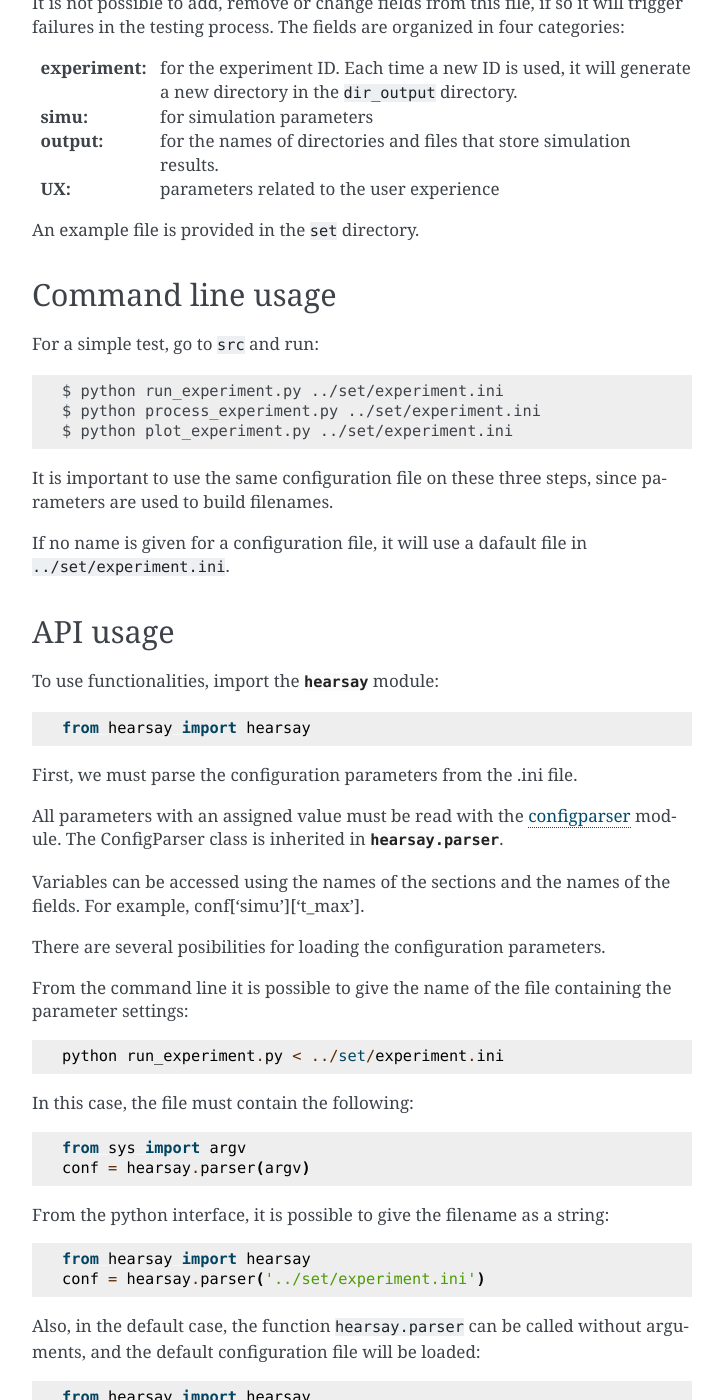
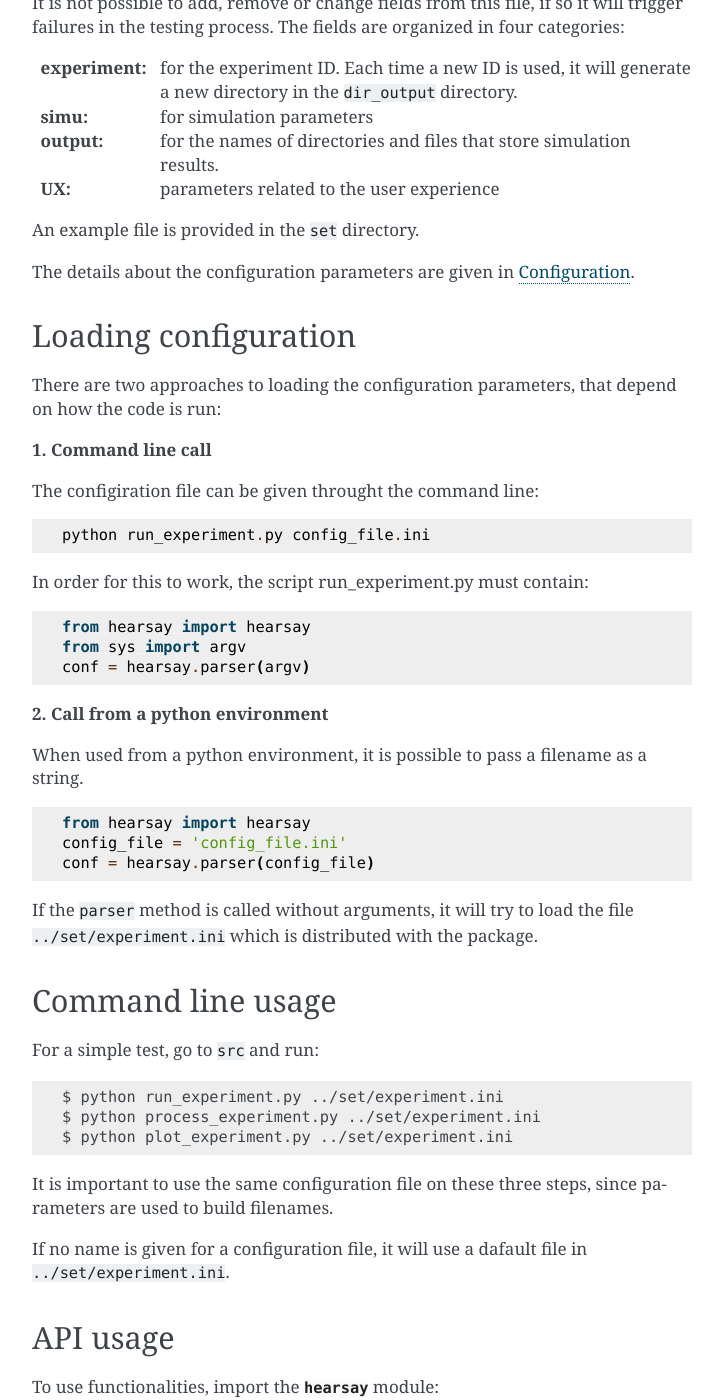
Before and after one commit to mlares/hearsay, a Sphinx documentation site: the page built from doc/source/api/usage.rst, in a window 1280 px wide and 1400 px high, scrolled down 1571 px. Shown: the whole window, without its empty margins (388-1111 px from the left). Built offline with Sphinx 7.4.7, drawn with Linux system fonts in a browser that asks for light colours; some of the changed text lies outside the part shown.

Commit message:
processes

```diff
--- a/doc/source/api/configuration.rst
+++ b/doc/source/api/configuration.rst
@@ -1,3 +1,5 @@
+.. _configuration:
+
 **********************
 Configuration
 **********************
--- a/doc/source/api/usage.rst
+++ b/doc/source/api/usage.rst
@@ -89,6 +89,45 @@ organized in four categories:
 :UX: parameters related to the user experience
 
 An example file is provided in the ``set`` directory.
+
+The details about the configuration parameters are given in :ref:`configuration`.
+
+
+Loading configuration
+=====================
+
+There are two approaches to loading the configuration parameters, that depend on
+how the code is run:
+
+**1. Command line call**
+
+The configiration file can be given throught the command line::
+
+   python run_experiment.py config_file.ini
+
+In order for this to work, the script run_experiment.py must contain::
+
+   from hearsay import hearsay
+   from sys import argv
+   conf = hearsay.parser(argv)
+
+
+
+**2. Call from a python environment**
+
+When used from a python environment, it is possible to pass a filename
+as a string.
+
+.. code-block::
+
+   from hearsay import hearsay
+   config_file = 'config_file.ini'
+   conf = hearsay.parser(config_file)
+
+
+If the ``parser`` method is called without arguments, it will try to load
+the file ``../set/experiment.ini`` which is distributed with the package.
+
 
 
 Command line usage
```
Also changed, not shown: 3 other files.
